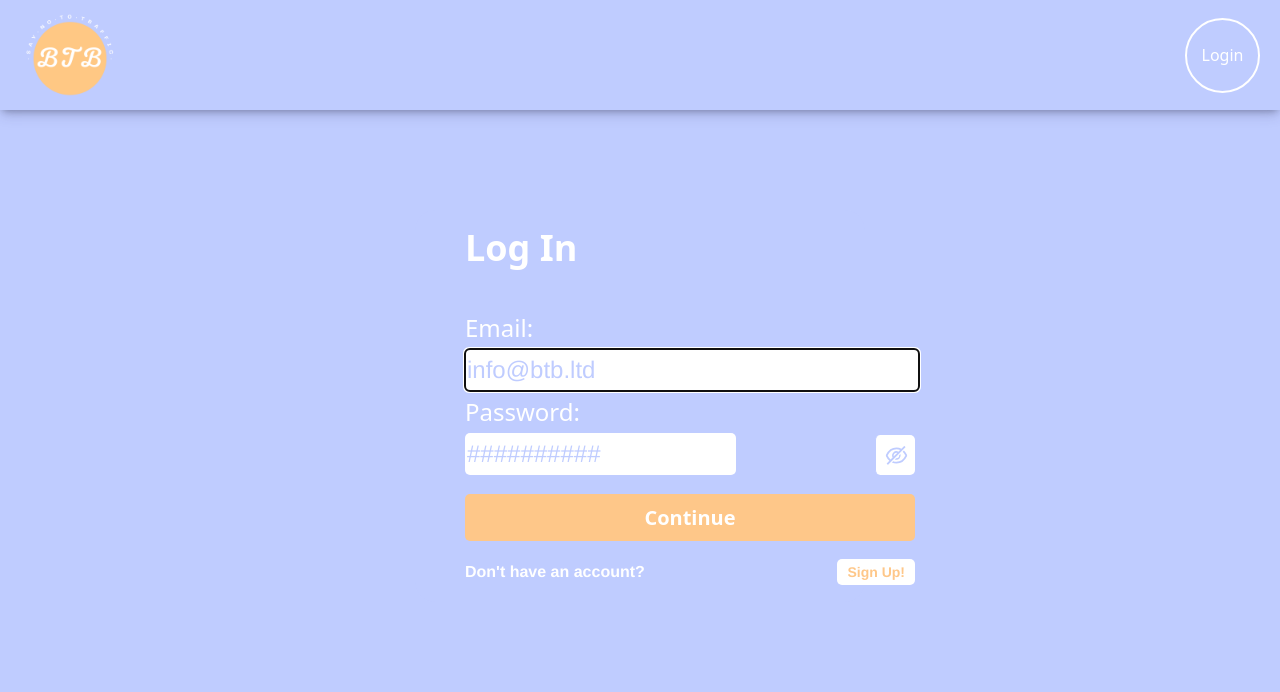
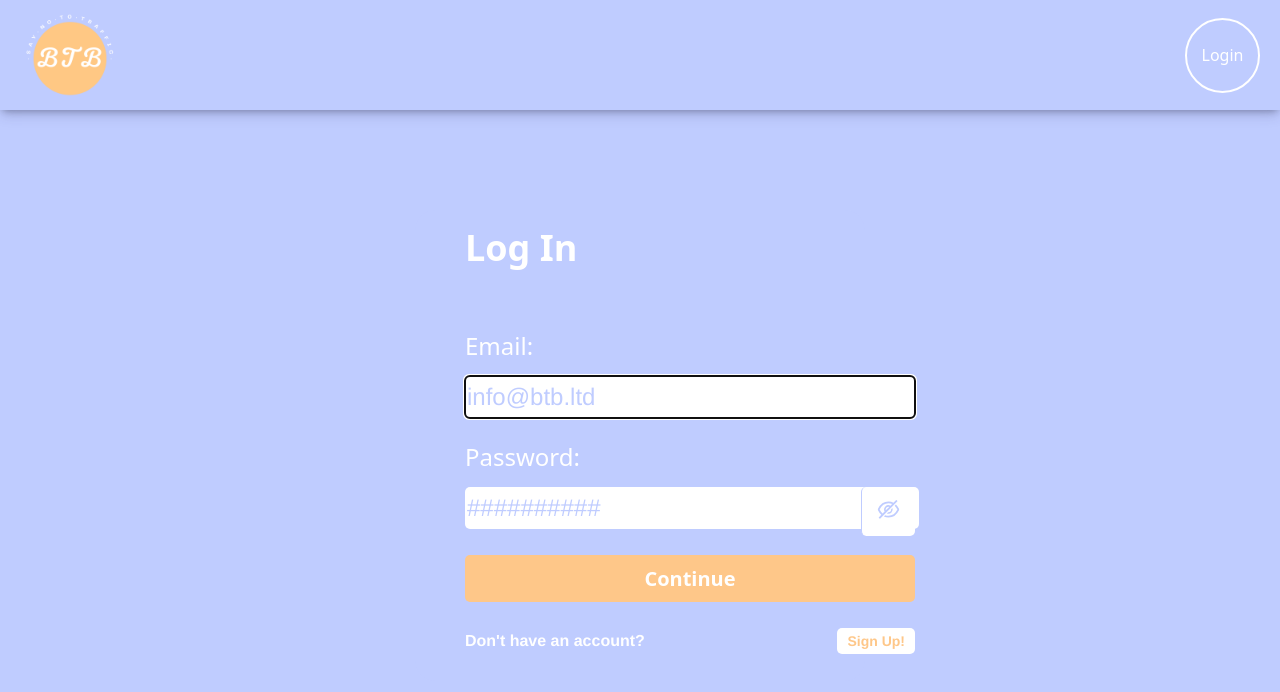
Before and after one commit to jogrisold/lili.codes, a React (Create React App) app in the folder client/: page /login in a window 1280 px wide. Shown: the top 692 px of the page. Built offline with nearby package versions, Linux system fonts and the light colour scheme.

Commit message:
login-styling

```diff
--- a/client/src/components/authentication/Login.js
+++ b/client/src/components/authentication/Login.js
@@ -131,7 +131,9 @@ const Login = () => {
             <LoginSection>
 
               <Label htmlFor="email">Email:</Label>
-              <Input
+              <FlexRow>
+
+              <Input1
                 autoFocus
                 type="email"
                 placeholder="info@btb.ltd"
@@ -139,10 +141,11 @@ const Login = () => {
                 required={true}
                 onChange={(e) => setUserEmail(e.target.value)}
               />
+              </FlexRow>
 
               <Label htmlFor="password">Password:</Label>
               <FlexRow>
-                <Input
+                <Input2
                   type={inputType}
                   placeholder="##########"
                   value={passwordInput}
@@ -250,12 +253,24 @@ const Label = styled.label`
   text-align: left;
   font-size: 24px;
   width: inherit;
+  margin: 4% 0 2%;
 `;
-const Input = styled.input`
+const Input1 = styled.input`
   font-size: 24px;
   width: inherit;
   height: 40px;
-  margin: 2% 0 2%;
+
+  border-radius: 5px;
+  border: none;
+  ::placeholder {
+    color: var(--color-secondary);
+  }
+`;
+const Input2 = styled.input`
+  font-size: 24px;
+  width: inherit;
+  height: 40px;
+  margin: 0 -14% 0 0 ;
   border-radius: 5px;
   border: none;
   ::placeholder {
@@ -314,7 +329,8 @@ const NoAccount = styled.p`
   font-weight: 600;
 `;
 const FlexRow = styled.div`
-
+  width: 100%;
+  margin: 2% 0 2%;
   display: flex;
   flex-direction: row;
   justify-content: space-between;
@@ -330,14 +346,14 @@ const Text = styled.div`
   margin: 20px 0 20px 0 ;
 `;
 const TogglePassword = styled.button`
-  height: 40px;
-  width: 40px;
+  height: 80%;
+  width: 12%;
   border-radius: 5px;
   border-left: 1px solid var(--color-secondary) !important;
   background-color: white;
-  padding: 4px 0 0 1px;
+  padding: 2.2% ;
   border-top: none;
   border-right: none;
   border-bottom: none;
-  margin: 2.5% 0 0 -15%;
+
 `;
```
